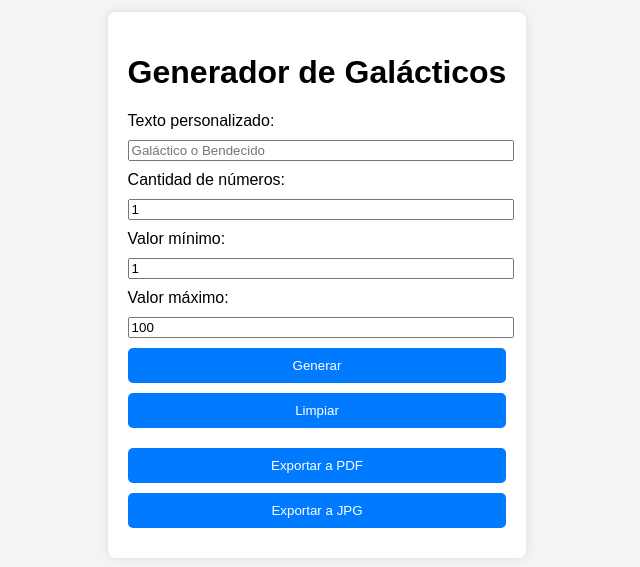
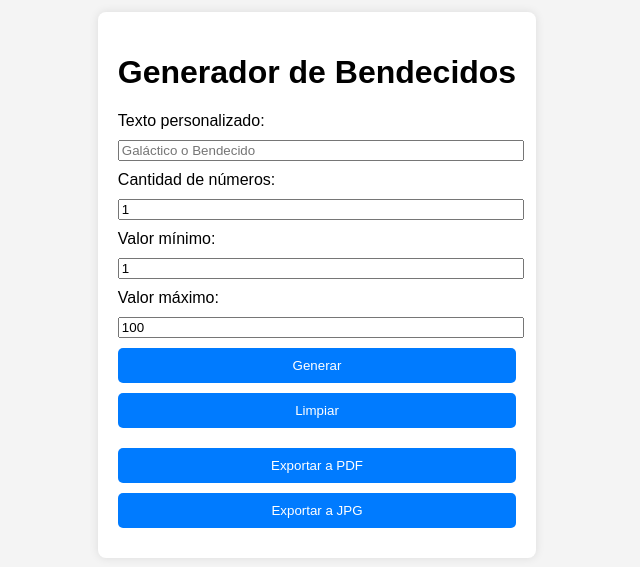
Before and after one commit to WarsongVS/RandomNumberGenerator_GALACTICOS, a plain HTML site: page index.html in a window 1280 px wide. Shown: the part 115-682 px from the top of the page, without its empty margins (323-963 px from the left). Drawn offline with nearby package versions, Linux system fonts and the light colour scheme.

Commit message:
Update index.html

```diff
--- a/index.html
+++ b/index.html
@@ -8,7 +8,7 @@
 </head>
 <body>
     <div class="container">
-        <h1>Generador de Galácticos</h1>
+        <h1>Generador de Bendecidos</h1>
         <label for="text">Texto personalizado:</label>
         <input type="text" id="customText" placeholder="Galáctico o Bendecido">
 
```
